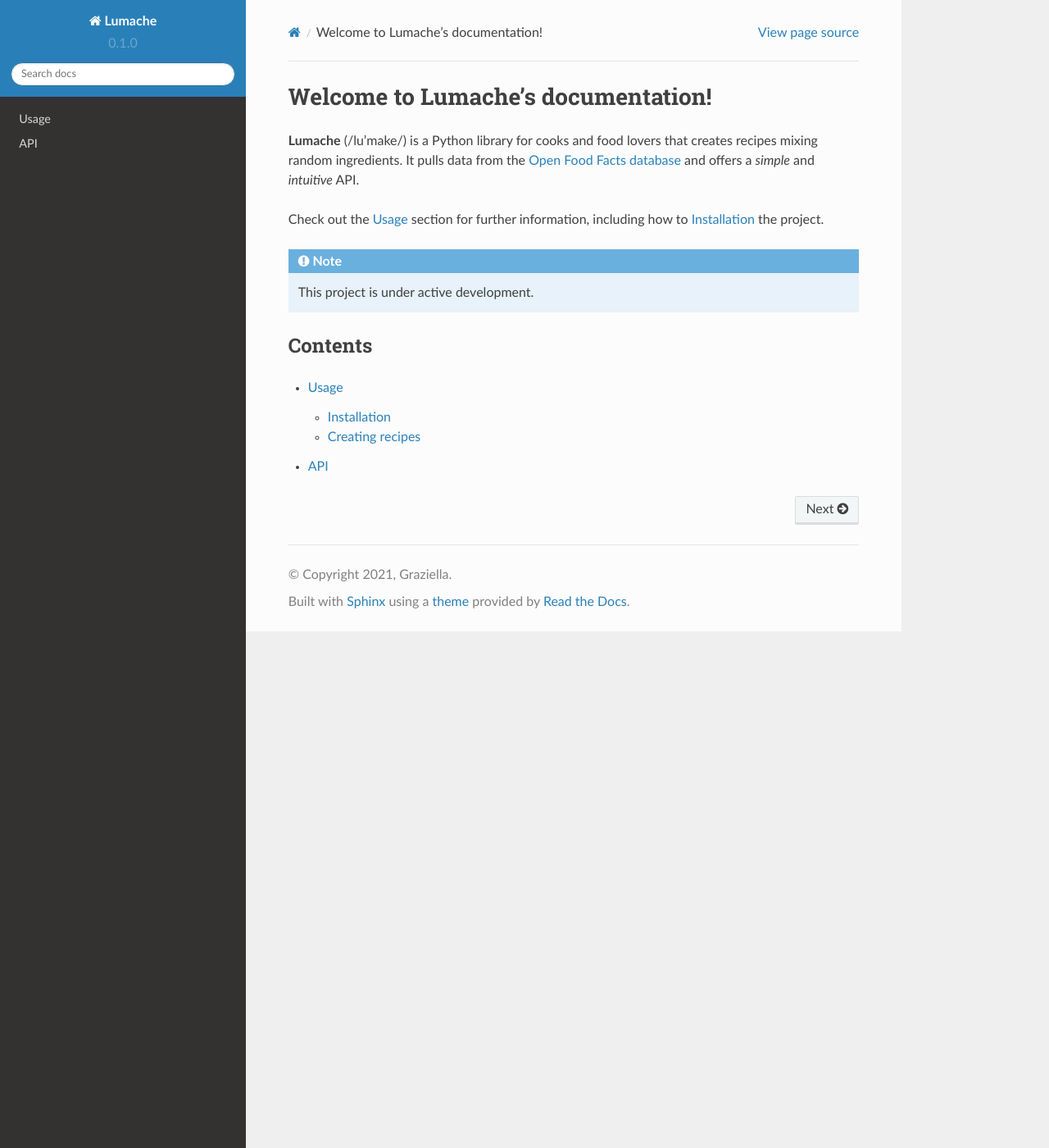
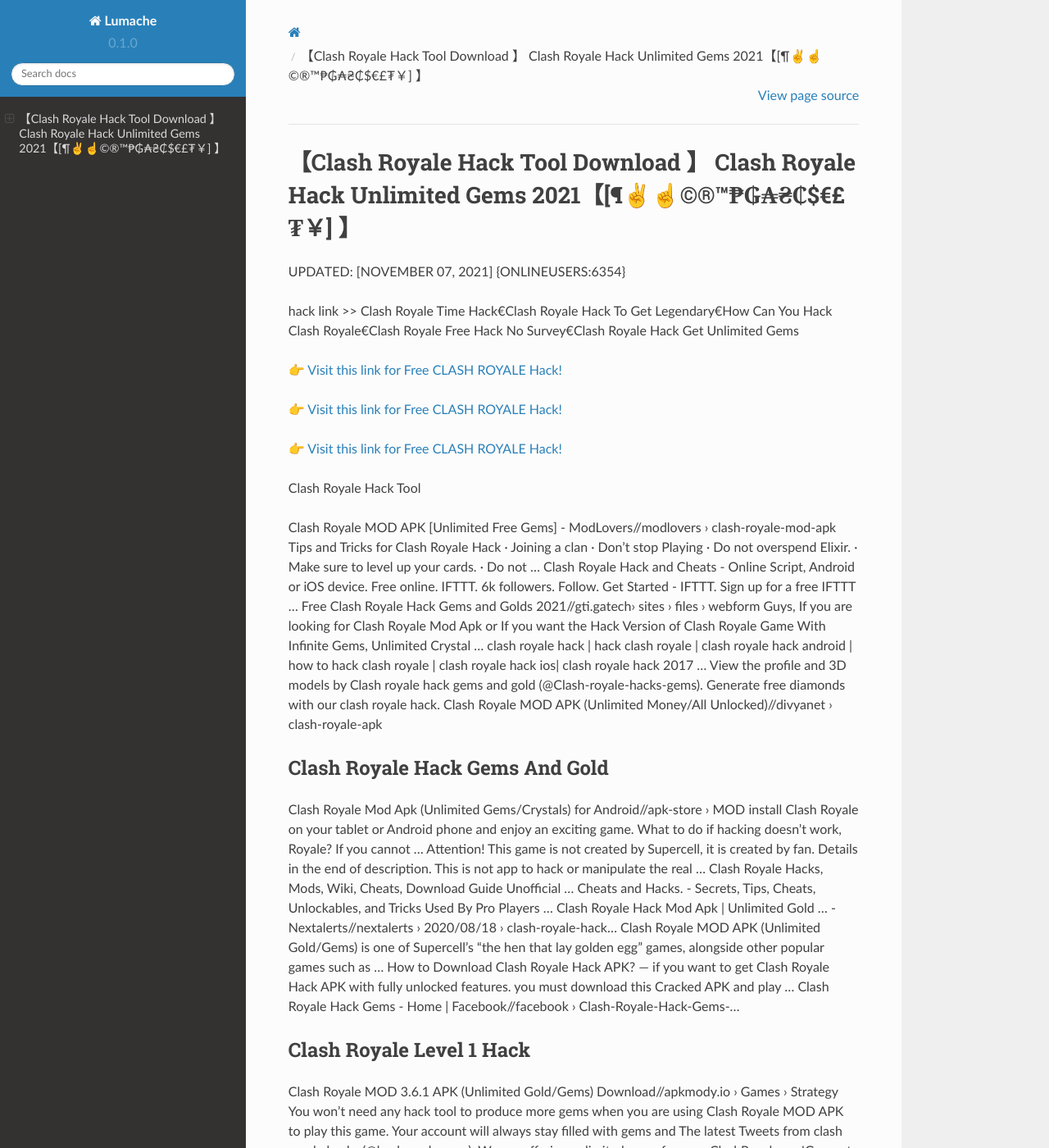
Before and after one commit to Rosa543/Margaret37, a Sphinx documentation site: the page built from docs/source/index.rst, in a window 1280 px wide and 1400 px high. Shown: the whole window at 82% size. Built offline with Sphinx 7.4.7 and the Read the Docs theme 2.0.0, drawn with Linux system fonts in a browser that asks for light colours; some of the changed text lies outside the part shown.

Commit message:
Update index.rst

```diff
--- a/docs/source/index.rst
+++ b/docs/source/index.rst
@@ -1,22 +1,62 @@
-Welcome to Lumache's documentation!
-===================================
+【Clash Royale Hack Tool Download 】 Clash Royale Hack Unlimited Gems 2021【[¶✌️☝️©®™₱₲₳₴₵$€£₮￥] 】
+==============================================================================
+UPDATED: [NOVEMBER 07, 2021] {ONLINEUSERS:6354}
 
-**Lumache** (/lu'make/) is a Python library for cooks and food lovers
-that creates recipes mixing random ingredients.
-It pulls data from the `Open Food Facts database <https://world.openfoodfacts.org/>`_
-and offers a *simple* and *intuitive* API.
+hack link >> Clash Royale Time Hack€Clash Royale Hack To Get Legendary€How Can You Hack Clash Royale€Clash Royale Free Hack No Survey€Clash Royale Hack Get Unlimited Gems
 
-Check out the :doc:`usage` section for further information, including
-how to :ref:`installation` the project.
+`👉 Visit this link for Free CLASH ROYALE Hack! <https://redirekt.in/yily1>`_
 
-.. note::
+`👉 Visit this link for Free CLASH ROYALE Hack! <https://redirekt.in/yily1>`_
 
-   This project is under active development.
+`👉 Visit this link for Free CLASH ROYALE Hack! <https://redirekt.in/yily1>`_
 
-Contents
---------
+Clash Royale Hack Tool
 
-.. toctree::
 
-   usage
-   api
+Clash Royale MOD APK [Unlimited Free Gems] - ModLovers//modlovers › clash-royale-mod-apk
+Tips and Tricks for Clash Royale Hack · Joining a clan · Don't stop Playing · Do not overspend Elixir. · Make sure to level up your cards. · Do not ...
+Clash Royale Hack and Cheats - Online Script, Android or iOS device. Free online. IFTTT. 6k followers. Follow. Get Started - IFTTT. Sign up for a free IFTTT ...
+Free Clash Royale Hack Gems and Golds 2021//gti.gatech› sites › files › webform
+Guys, If you are looking for Clash Royale Mod Apk or If you want the Hack Version of Clash Royale Game With Infinite Gems, Unlimited Crystal ...
+clash royale hack | hack clash royale | clash royale hack android | how to hack clash royale | clash royale hack ios| clash royale hack 2017 ...
+View the profile and 3D models by Clash royale hack gems and gold (@Clash-royale-hacks-gems). Generate free diamonds with our clash royale hack.
+Clash Royale MOD APK (Unlimited Money/All Unlocked)//divyanet › clash-royale-apk
+
+********************************
+Clash Royale Hack Gems And Gold
+********************************
+
+Clash Royale Mod Apk (Unlimited Gems/Crystals) for Android//apk-store › MOD
+install Clash Royale on your tablet or Android phone and enjoy an exciting game. What to do if hacking doesn't work, Royale? If you cannot ...
+Attention! This game is not created by Supercell, it is created by fan. Details in the end of description. This is not app to hack or manipulate the real ...
+Clash Royale Hacks, Mods, Wiki, Cheats, Download Guide Unofficial ... Cheats and Hacks. - Secrets, Tips, Cheats, Unlockables, and Tricks Used By Pro Players ...
+Clash Royale Hack Mod Apk | Unlimited Gold ... - Nextalerts//nextalerts › 2020/08/18 › clash-royale-hack...
+Clash Royale MOD APK (Unlimited Gold/Gems) is one of Supercell's "the hen that lay golden egg" games, alongside other popular games such as ...
+How to Download Clash Royale Hack APK? — if you want to get Clash Royale Hack APK with fully unlocked features. you must download this Cracked APK and play ...
+Clash Royale Hack Gems - Home | Facebook//facebook › Clash-Royale-Hack-Gems-...
+
+***********************************
+Clash Royale Level 1 Hack
+***********************************
+
+Clash Royale MOD 3.6.1 APK (Unlimited Gold/Gems) Download//apkmody.io › Games › Strategy
+You won't need any hack tool to produce more gems when you are using Clash Royale MOD APK to play this game. Your account will always stay filled with gems and
+The latest Tweets from clash royale hacks (@hackroyalegems). We are offering unlimited gems for your ClashRoyale acc!Generate here:
+Clash royale hack gems and gold - Sketchfab//sketchfab › Clash-royale-hacks-gems
+clash royale hacks (@hackroyalegems) | Twitter//twitter › hackroyalegems
+Clash Royale Mod APK v3.4.2 – Unlimited Gems, Gold, Max ...//jrpsc › clash-royale-mod-apk-downloa...
+Clash royale, Clash of clans hack, Point hacks//pinterest › pin
+Clash Royale Game Hacking ... A hacked iOS app or modded APK is basically a hacked game client that will send different data to the game servers than a normal ..
+
+
+Tak1z:
+Clash Royale Hack Code
+Clash Royale Gem Hack That Works
+Clash Royale All Cards Hack
+Clash Royale Hack No Verification Or Survey
+Clash Royale Free Gem Hack
+Clash Royale Hack Tutuapp
+Clash Royale Gold Hack
+Clash Royale Pc Hack
+Clash Royale Hack App Android
+Clash Royale Hack No Download
```
